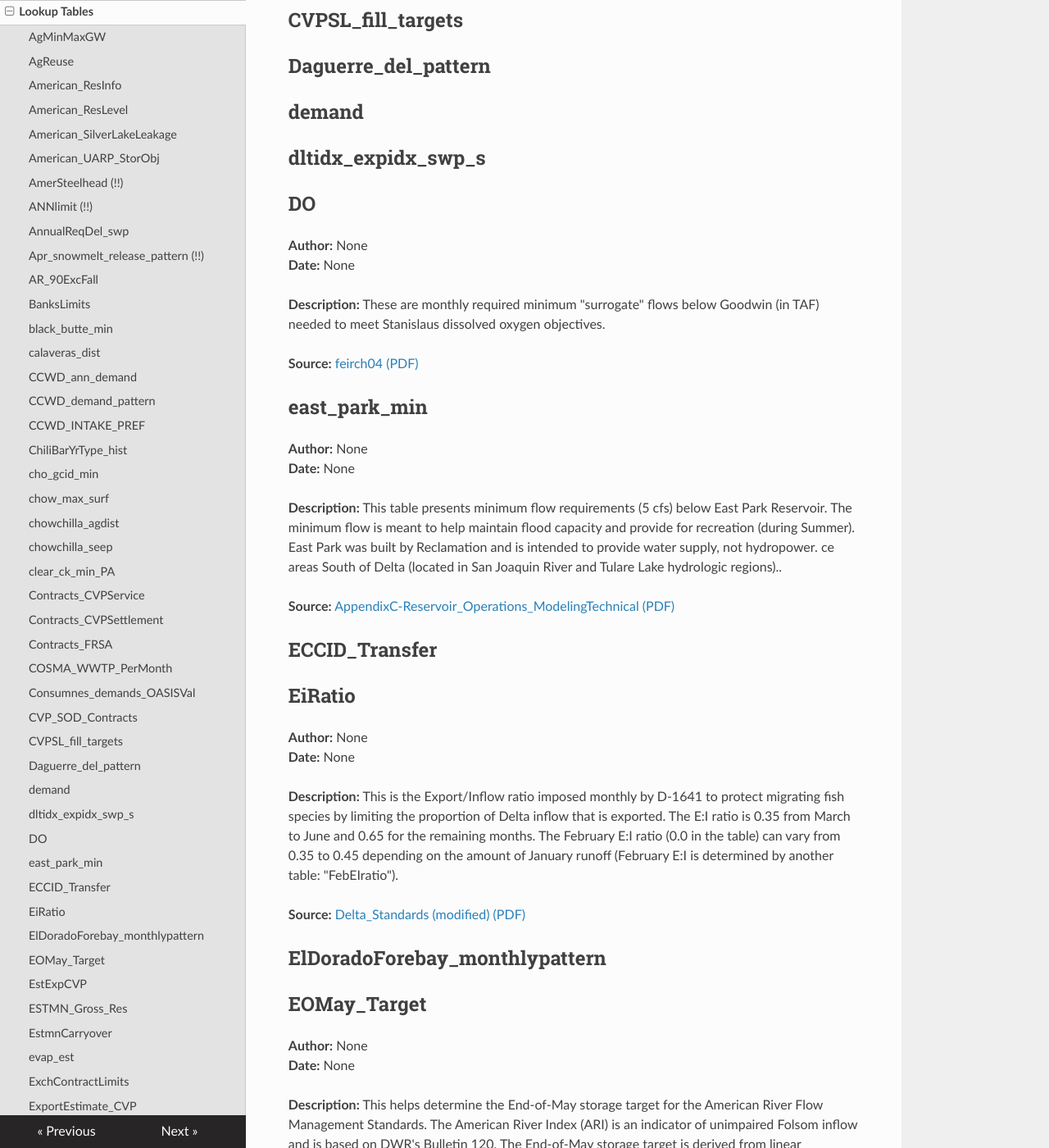
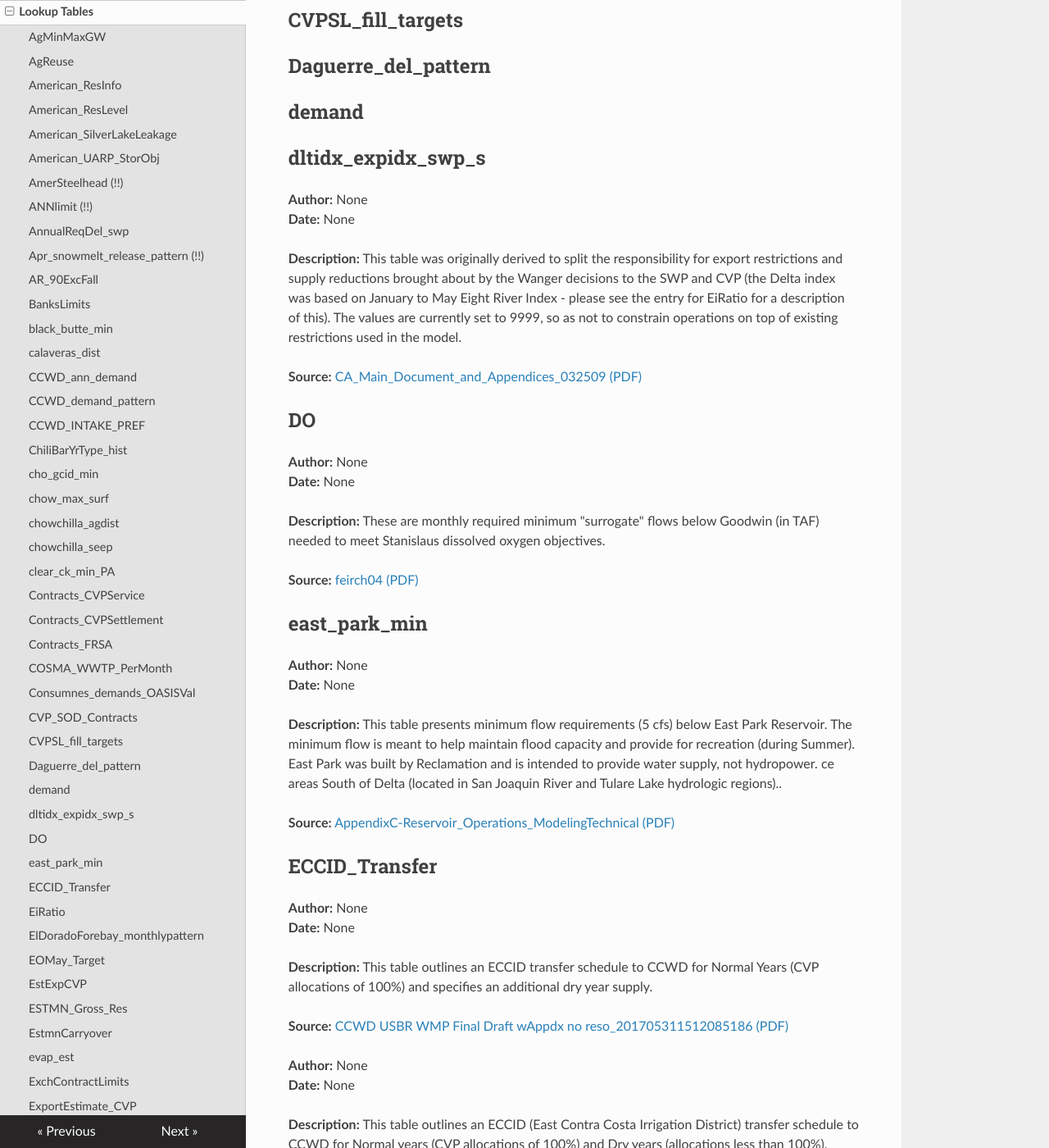
Before and after one commit to CentralValleyModeling/centralvalleymodeling.github.io, an MkDocs documentation site: the page built from docs/lookuptables.md, in a window 1280 px wide and 1400 px high, scrolled down 5904 px. Shown: the whole window at 82% size. Built offline with MkDocs 1.6.1, drawn with Linux system fonts in a browser that asks for light colours; nearby versions of some CDN libraries; some of the changed text lies outside the part shown.

Commit message:
Update lookuptables.md

```diff
--- a/docs/lookuptables.md
+++ b/docs/lookuptables.md
@@ -207,6 +207,15 @@ This table presents CVP water service contracts for servce areas South of Delta
 ## Daguerre_del_pattern
 ## demand
 ## dltidx_expidx_swp_s
+**Author:** None
+**Date:**  None
+
+**Description:**
+This table was originally derived to split the responsibility for export restrictions and supply reductions brought about by the Wanger decisions to the SWP and CVP (the Delta index was based on January to May Eight River Index - please see the entry for EiRatio for a description of this).  The values are currently set to 9999, so as not to constrain operations on top of existing restrictions used in the model.
+
+
+**Source:** [CA_Main_Document_and_Appendices_032509  (PDF)](https://cadwr.box.com/s/ujs3ia9m719nv1qaqk4nrv6ck7yzp76i)
+
 ## DO
 **Author:** None
 **Date:**  None
@@ -228,6 +237,24 @@ This table presents minimum flow requirements (5 cfs) below East Park Reservoir.
 **Source:** [AppendixC-Reservoir_Operations_ModelingTechnical  (PDF)](https://cadwr.box.com/s/bb3eeoloy7zwkvlsk4sc9b17j0k7cd3z)
 
 ## ECCID_Transfer
+**Author:** None
+**Date:**  None
+
+**Description:**
+This table outlines an ECCID transfer schedule to CCWD for Normal Years (CVP allocations of 100%) and specifies an additional dry year supply.
+
+**Source:** [CCWD USBR WMP Final Draft wAppdx no reso_201705311512085186  (PDF)](https://cadwr.box.com/s/a8ejs471o60avu7xx9n21aytyl9sejd0)
+
+**Author:** None
+**Date:**  None
+
+**Description:**
+This table outlines an ECCID (East Contra Costa Irrigation District) transfer schedule to CCWD for Normal years (CVP allocations of 100%) and Dry years (allocations less than 100%).
+
+**Source:** [ARWA 602 - Technical Memorandum 1- Lower American River Flow Management Standard - Project Description-Modified  (PDF)](https://cadwr.box.com/s/c10w9un41sgbz7za5ndqv5vek2lrukor)
+
+
+
 ## EiRatio
 **Author:** None
 **Date:**  None
```
